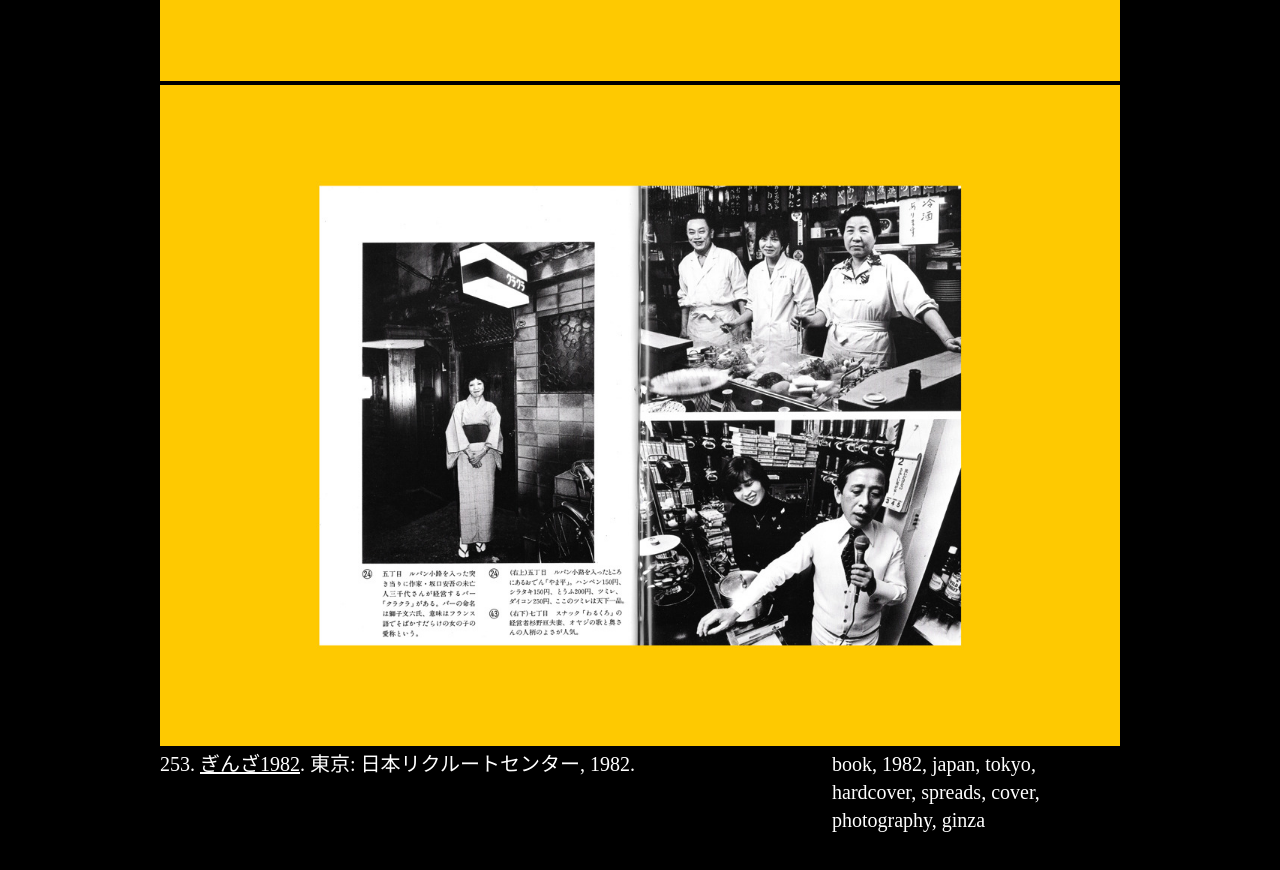
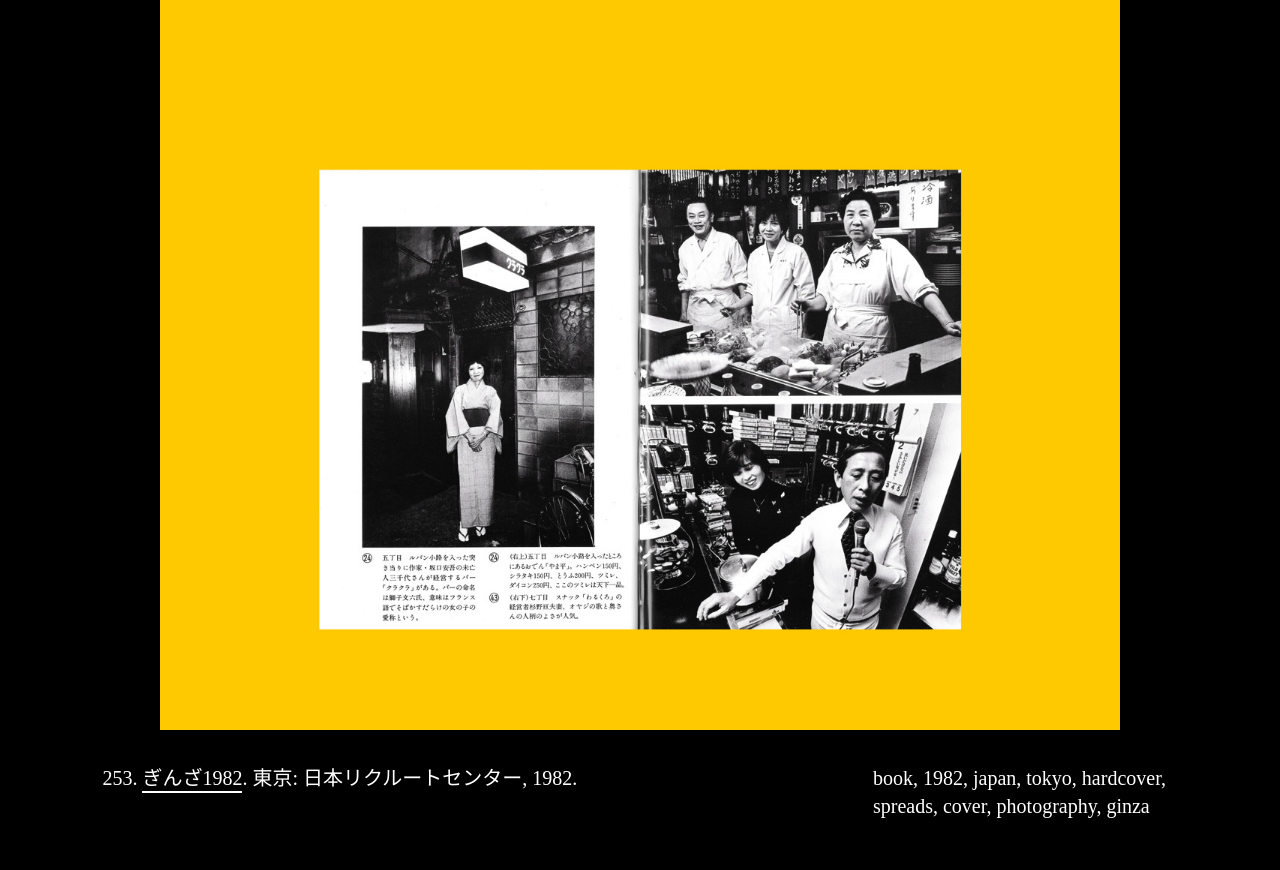
Before and after one commit to arlenpeiffer/informational-affairs, a React (Create React App) app: page / in a window 1280 px wide. Shown: the part 2770-3640 px from the top of the page. Built offline with nearby package versions, Linux system fonts and the light colour scheme.

Commit message:
pretty much got that done

```diff
--- a/src/App.css
+++ b/src/App.css
@@ -53,36 +53,41 @@
   float: right;
 }
 
-.post {
+section {
+  padding-top: 196px;
+  padding-bottom: 72px;
+}
+
+/* article {
   margin: 0 auto 192px auto;
-  /* background-color: blue; */
+  padding: 196px auto 72px auto;
+} */
+
+.images {
   width: 75%;
-  padding: 196px auto 72px auto;
+  margin: 0 auto ;
+}
+
+.images img {
+  width: 100%;
+  margin-bottom: -4px;
 }
 
 .text {
   display: flex;
-  justify-content: space-between
+  justify-content: space-between;
+  margin-top: 34px;
+  padding: 0 6% 0 8%;
 }
 
 .info {
-  max-width: 60%;
-}
-
-.info a {
-  display: inline;
-  font-size: 20px;
-  line-height: 28px;
-}
-
-.title {
-  text-decoration: underline;
+  width: 60%;
 }
 
 .tags {
-  max-width: 30%;
+  margin: 0;
   padding: 0;
-  margin: 0;
+  width: 30%;
 }
 
 .tags li {
@@ -93,11 +98,6 @@
 
 .tags li:not(:last-child):after {
   content: ', '
-}
-
-section {
-  padding-top: 196px;
-  padding-bottom: 72px;
 }
 
 
@@ -128,13 +128,28 @@ a:hover {
   border-bottom: 2px solid yellow;
 }
 
-u {
+.header-text u {
   text-decoration: none;
   border-bottom: 2px solid white;
 }
 
-u:hover {
+.header-text u:hover {
   border-bottom: 2px solid yellow;
+}
+
+.info a {
+  font-size: 20px;
+  line-height: 28px;
+}
+
+.info a:hover {
+  color: pink;
+}
+
+.info u {
+  text-decoration: none;
+  padding-bottom: 2px;
+  border-bottom: 2px solid;
 }
 
 .fake-link:hover {
--- a/src/App.js
+++ b/src/App.js
@@ -84,20 +84,20 @@ function Posts(props) {
 
 function Post(props) {
   return (
-    <div className="post">
-      <div>
-        {props.images.map((image) => <img src={image} width="100%" />)}
+    <article>
+      <div className="images">
+        {props.images.map((image) => <img src={image} />)}
       </div>
       <div className="text">
         <div className="info">
-          <a href="#">{props.id}. <span className="title">{props.title}</span>. {props.publisher}, {props.year}.</a>
+          <a href="#">{props.id}. <u>{props.title}</u>. {props.publisher}, {props.year}.</a>
         </div>
         <ul className="tags">
           {props.tags.map((tag, index) => <li><a href="#">{tag}</a></li>
           )}
         </ul>
       </div>
-    </div>
+    </article>
   );
 }
 
```
